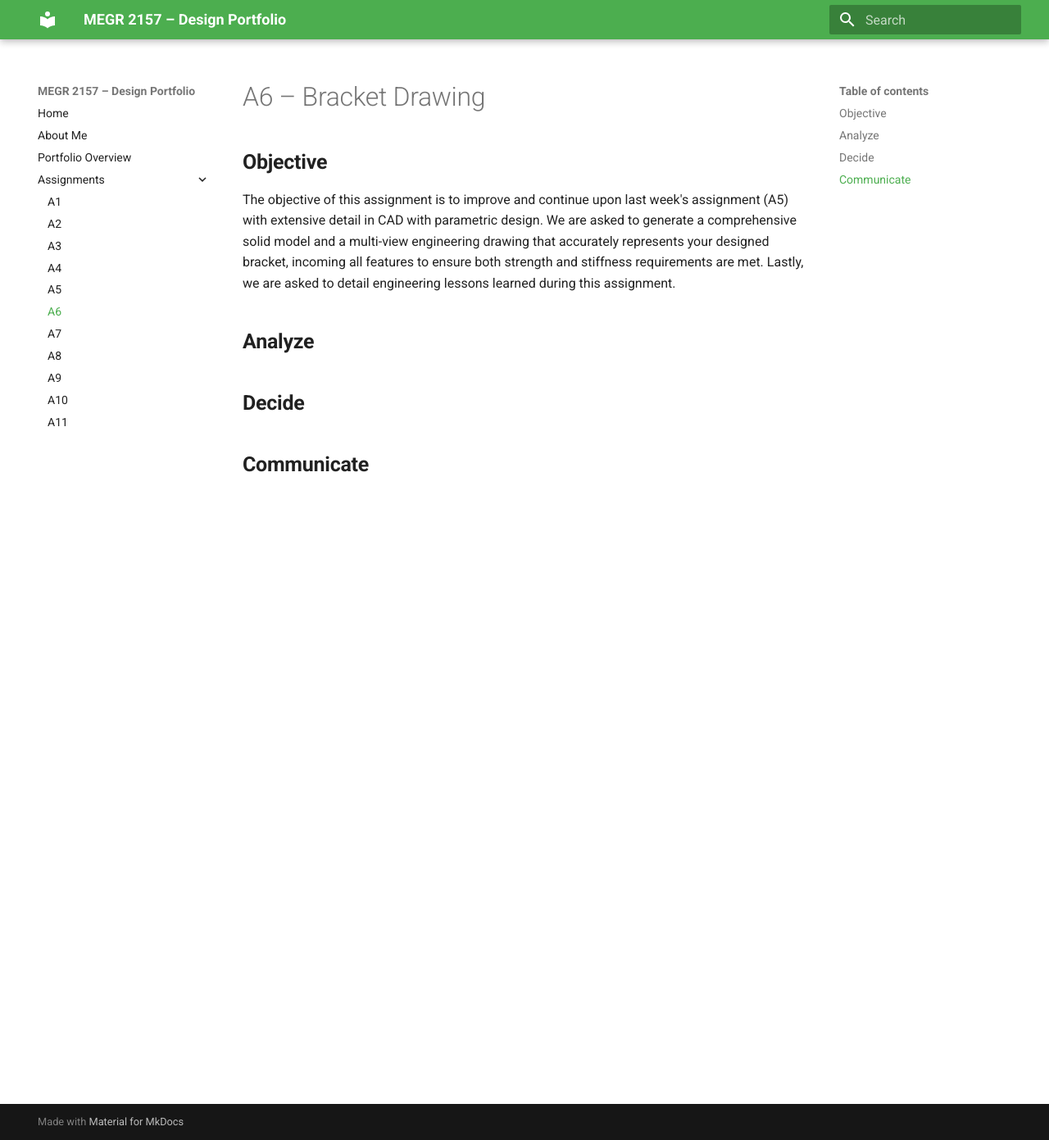
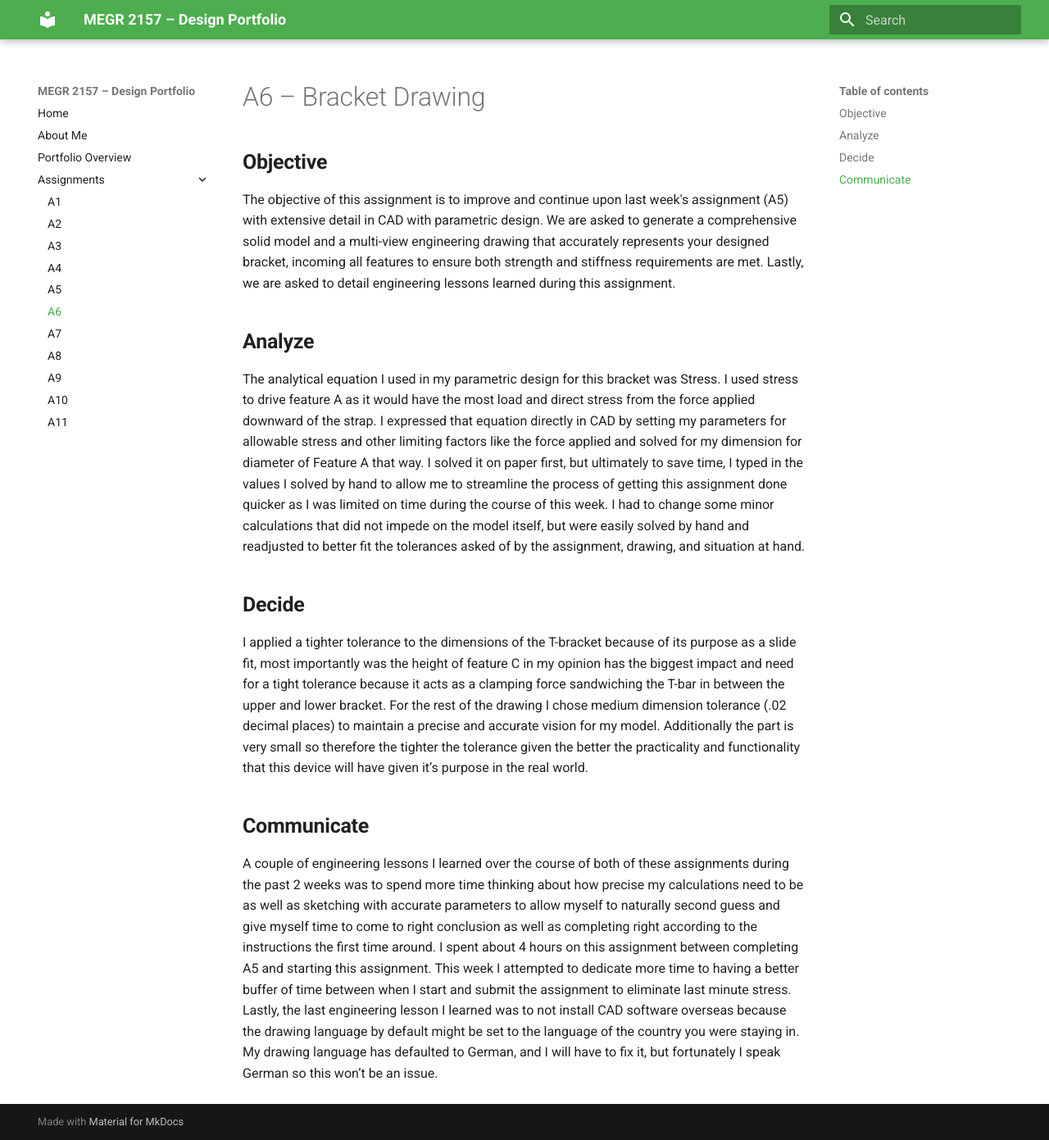
Before and after one commit to jhatch24/megr2156-portfolio, an MkDocs documentation site: the page built from docs/assignments/A06/index.md, in a window 1280 px wide and 1391 px high. Shown: the whole window at 82% size. Built offline with MkDocs 1.6.1 and Material for MkDocs 9.7.7, drawn with Linux system fonts in a browser that asks for light colours.

Commit message:
Update index.md

```diff
--- a/docs/assignments/A06/index.md
+++ b/docs/assignments/A06/index.md
@@ -4,9 +4,11 @@
 The objective of this assignment is to improve and continue upon last week's assignment (A5) with extensive detail in CAD with parametric design. We are asked to generate a comprehensive solid model and a multi-view engineering drawing that accurately represents your designed bracket, incoming all features to ensure both strength and stiffness requirements are met. Lastly, we are asked to detail engineering lessons learned during this assignment.
 
 ## **Analyze**
-
+The analytical equation I used in my parametric design for this bracket was Stress. I used stress to drive feature A as it would have the most load and direct stress from the force applied downward of the strap. I expressed that equation directly in CAD by setting my parameters for allowable stress and other limiting factors like the force applied and solved for my dimension for diameter of Feature A that way. I solved it on paper first, but ultimately to save time, I typed in the values I solved by hand to allow me to streamline the process of getting this assignment done quicker as I was limited on time during the course of this week. I had to change some minor calculations that did not impede on the model itself, but were easily solved by hand and readjusted to better fit the tolerances asked of by the assignment, drawing, and situation at hand.
 
 ## **Decide**
+I applied a tighter tolerance to the dimensions of the T-bracket because of its purpose as a slide fit, most importantly was the height of feature C in my opinion has the biggest impact and need for a tight tolerance because it acts as a clamping force sandwiching the T-bar in between the upper and lower bracket. For the rest of the drawing I chose medium dimension tolerance (.02 decimal places) to maintain a precise and accurate vision for my model. Additionally the part is very small so therefore the tighter the tolerance given the better the practicality and functionality that this device will have given it’s purpose in the real world.
 
 
 ## **Communicate**
+A couple of engineering lessons I learned over the course of both of these assignments during the past 2 weeks was to spend more time thinking about how precise my calculations need to be as well as sketching with accurate parameters to allow myself to naturally second guess and give myself time to come to right conclusion as well as completing right according to the instructions the first time around. I spent about 4 hours on this assignment between completing A5 and starting this assignment. This week I attempted to dedicate more time to having a better buffer of time between when I start and submit the assignment to eliminate last minute stress. Lastly, the last engineering lesson I learned was to not install CAD software overseas because the drawing language by default might be set to the language of the country you were staying in. My drawing language has defaulted to German, and I will have to fix it, but fortunately I speak German so this won’t be an issue.
```
